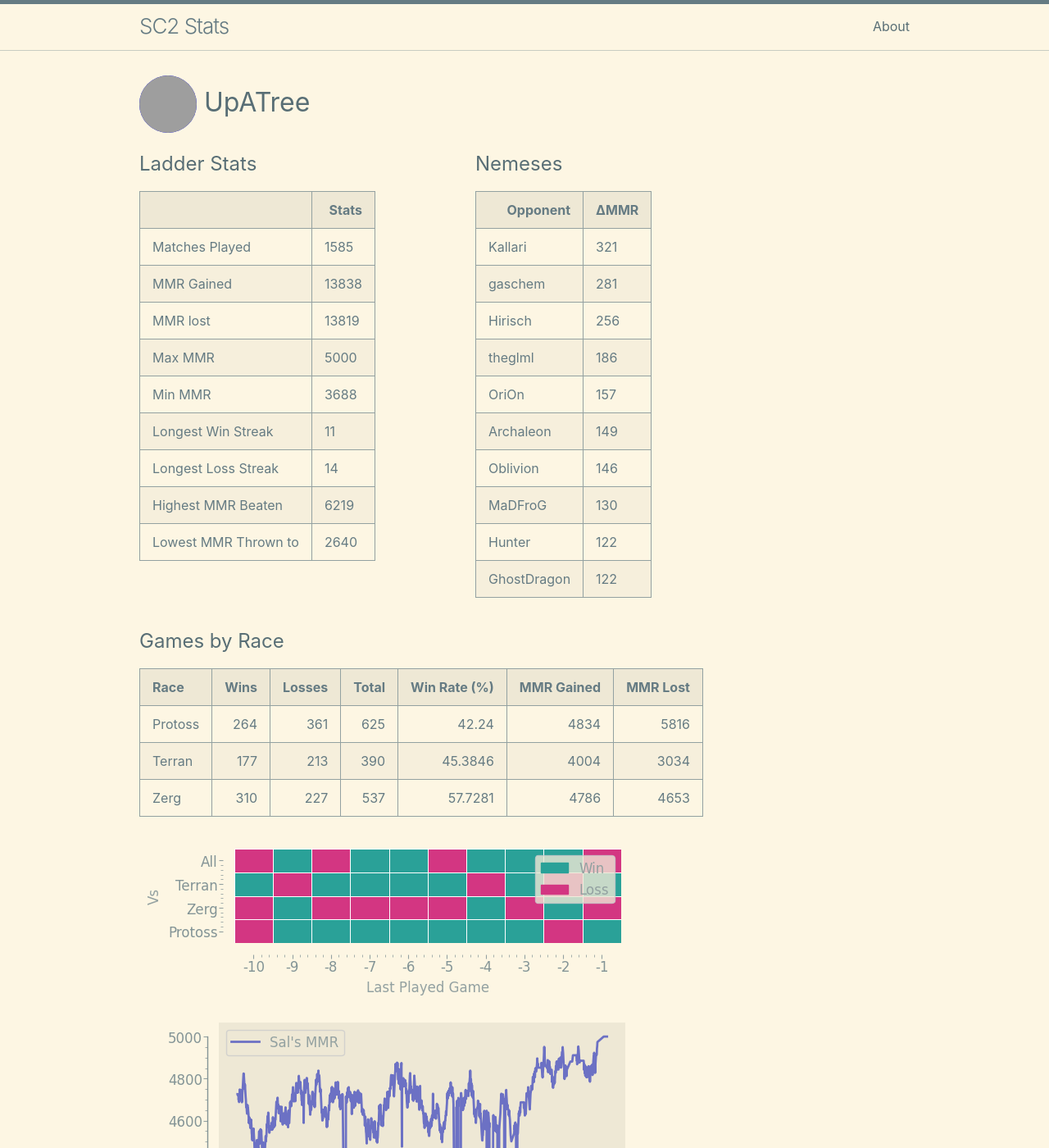
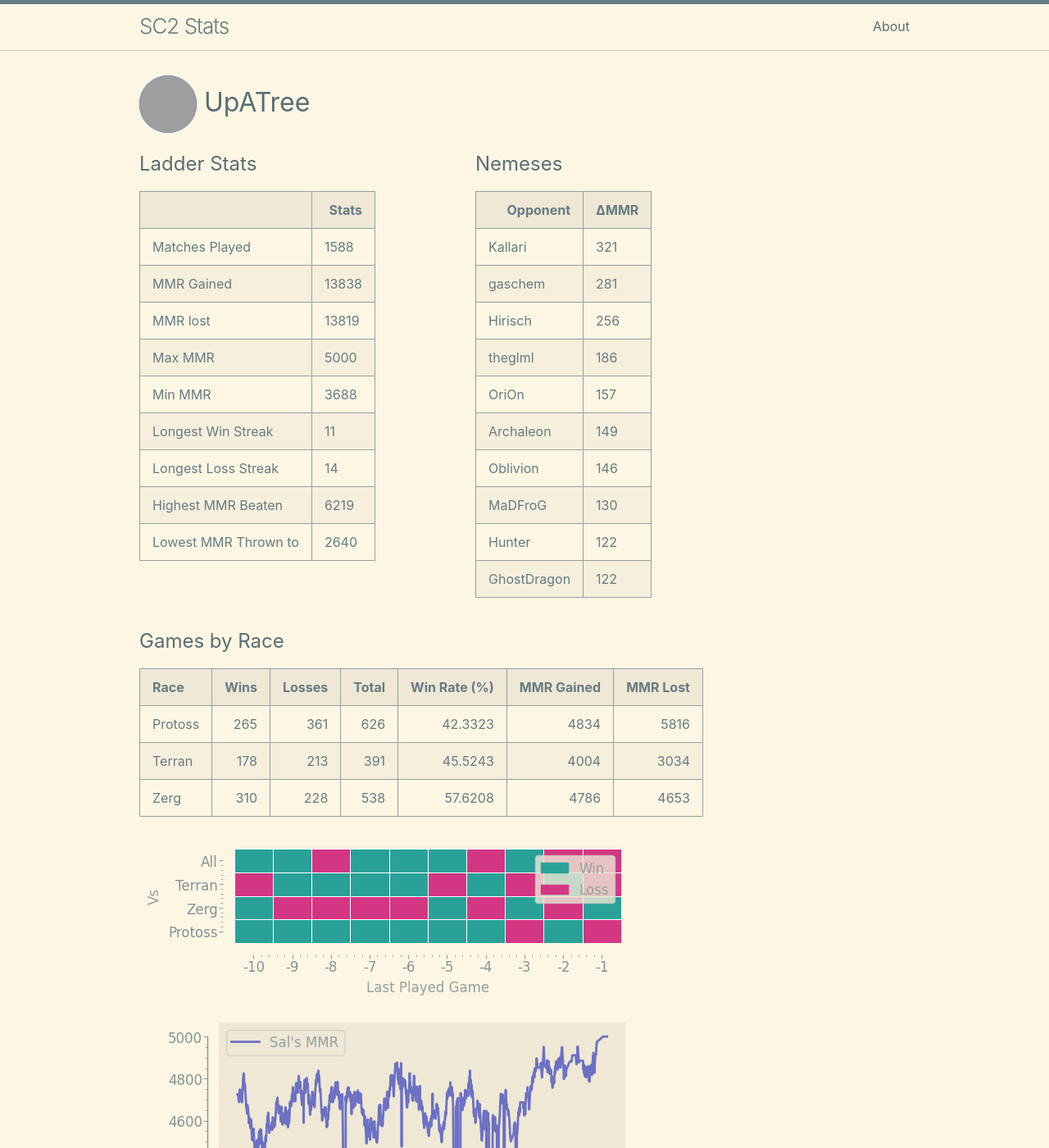
Before and after one commit to kylermurphy/UpATree, a Jekyll site: the page built from docs/index.md, in a window 1280 px wide and 1400 px high. Shown: the whole window at 82% size. Built offline with Jekyll 4.4.1, drawn with Linux system fonts in a browser that asks for light colours; grey boxes are pictures that could not be loaded.

Commit message:
running on push

```diff
--- a/docs/index.md
+++ b/docs/index.md
@@ -18,7 +18,7 @@ layout: home
   <tbody>
     <tr>
       <td>Matches Played</td>
-      <td>1585</td>
+      <td>1588</td>
     </tr>
     <tr>
       <td>MMR Gained</td>
@@ -114,9 +114,9 @@ layout: home
 
 | Race    |   Wins |   Losses |   Total |   Win Rate (%) |   MMR Gained |   MMR Lost |
 |:--------|-------:|---------:|--------:|---------------:|-------------:|-----------:|
-| Protoss |    264 |      361 |     625 |        42.24   |         4834 |       5816 |
-| Terran  |    177 |      213 |     390 |        45.3846 |         4004 |       3034 |
-| Zerg    |    310 |      227 |     537 |        57.7281 |         4786 |       4653 |
+| Protoss |    265 |      361 |     626 |        42.3323 |         4834 |       5816 |
+| Terran  |    178 |      213 |     391 |        45.5243 |         4004 |       3034 |
+| Zerg    |    310 |      228 |     538 |        57.6208 |         4786 |       4653 |
 
 ![Games by Race](./assets/gm_hist.png)
 
--- a/log.txt
+++ b/log.txt
@@ -747,3 +747,4 @@ Writing a log file 2025-03-30 17:34:31.
 Writing a log file 2025-03-30 17:48:10.
 Writing a log file 2025-03-30 18:29:08.
 Writing a log file 2025-03-30 18:49:28.
+Writing a log file 2025-03-30 19:17:28.
```
Also changed, not shown: docs/assets/MMR.png, docs/assets/daily.png, docs/assets/gm_hist.png, docs/assets/r_wrt.png, 1 other file.
